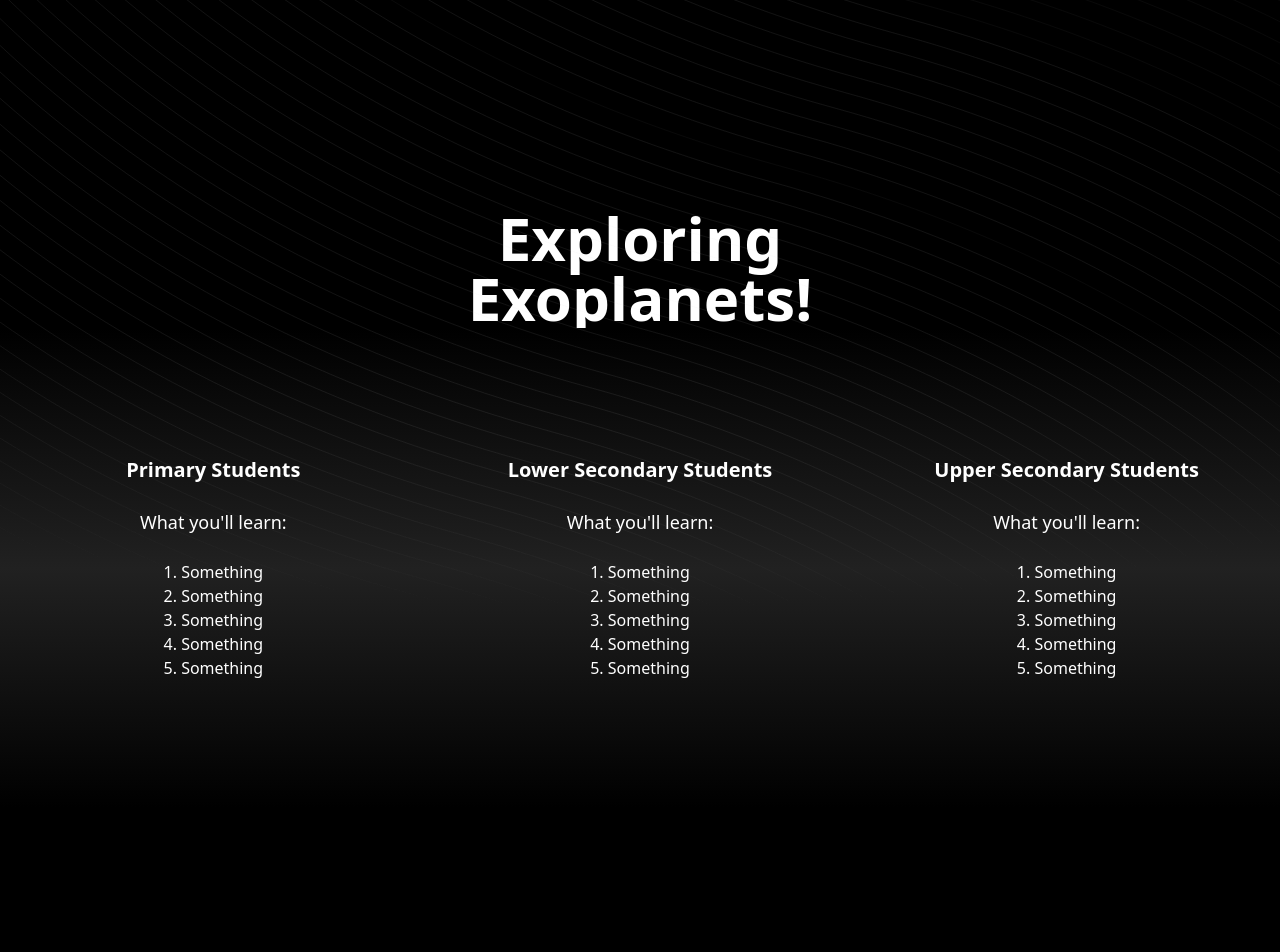
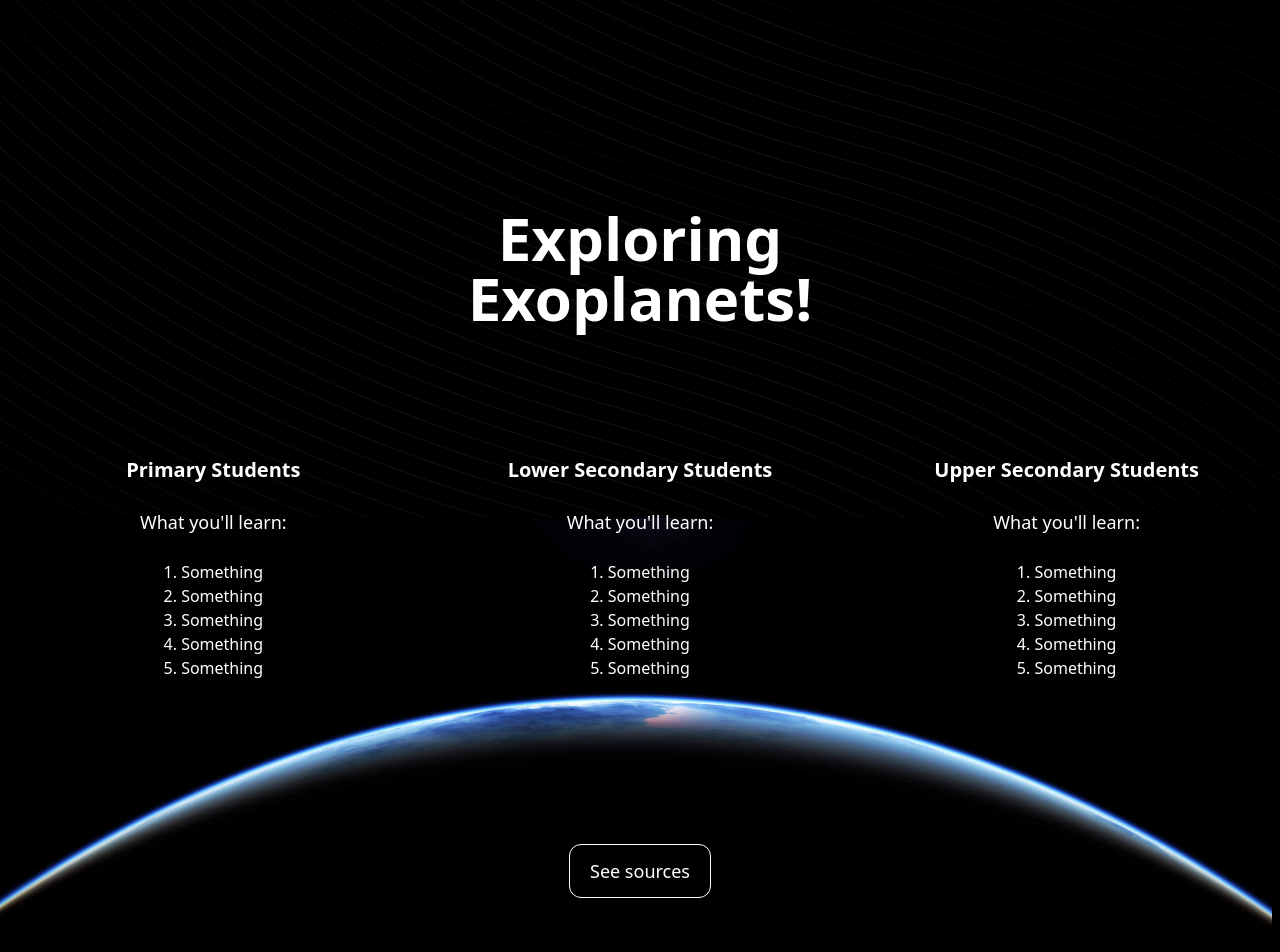
Before and after one commit to ebeeyuuu/nasa-exoplant-exploration, a Next.js app: page / in a window 1280 px wide. Shown: the top 952 px of the page. Before the commit the page ends 808 px from the top, so only its background shows below. Built offline with nearby package versions, Linux system fonts and the light colour scheme.

Commit message:
added global popup menu

```diff
--- a/src/app/components/Hero.tsx
+++ b/src/app/components/Hero.tsx
@@ -1,18 +1,25 @@
-import React from "react";
+import React, { useState, useRef } from "react";
 import BackgroundBeams from "./Hero/BackgroundBeams";
 import useEducation from "@/context/educationContext";
 import LoadingButton from "./LoadingButton";
+import Image from "next/image";
+import earth from "@/images/earth.png";
+import { motion } from "framer-motion";
+import PopupMenu from "./PopupMenu";
 
 const Hero = () => {
+  const [isMenuOpen, setIsMenuOpen] = useState(false);
+  const buttonRef = useRef<HTMLButtonElement>(null);
+
   return (
-    <div className="flex flex-col w-full h-full justify-center items-center">
-      <BackgroundBeams />
+    <div className="flex relative flex-col w-full h-full justify-center items-center">
+      <BackgroundBeams className="absolute top-0 -z-10" />
       <div className="text-6xl text-center flex justify-center items-center flex-col font-extrabold mt-52">
         <span className="block">Exploring</span>
         <span className="block">Exoplanets!</span>
       </div>
       <div className="grid grid-cols-3 gap-0 h-[60vh] w-full">
-        <div className="bg-gradient-to-b from-black via-[#212121] to-black flex justify-center items-center flex-col gap-y-6">
+        <div className="flex justify-center items-center flex-col gap-y-6">
           <div className="text-xl font-bold text-center scale-100 max-lg:scale-[80%] smooth-animation">
             Primary Students
           </div>
@@ -29,7 +36,7 @@ const Hero = () => {
             </ul>
           </div>
         </div>
-        <div className="bg-gradient-to-b from-black via-[#212121] to-black flex justify-center items-center flex-col gap-y-6">
+        <div className="flex justify-center items-center flex-col gap-y-6">
           <div className="text-xl font-bold text-center scale-100 max-lg:scale-[80%] smooth-animation">
             Lower Secondary Students
           </div>
@@ -46,7 +53,7 @@ const Hero = () => {
             </ul>
           </div>
         </div>
-        <div className="bg-gradient-to-b from-black via-[#212121] to-black flex justify-center items-center flex-col gap-y-6">
+        <div className="flex justify-center items-center flex-col gap-y-6">
           <div className="text-xl font-bold text-center scale-100 max-lg:scale-[80%] smooth-animation">
             Upper Secondary Students
           </div>
@@ -64,6 +71,33 @@ const Hero = () => {
           </div>
         </div>
       </div>
+      <Image
+        src={earth}
+        alt="earth"
+        className="w-full h-full object-cover absolute top-[30vh] -z-[5] mr-4"
+      />
+      <div className="relative z-20 mt-[-60px] flex justify-center items-center">
+        <button
+          ref={buttonRef}
+          onClick={() => setIsMenuOpen(!isMenuOpen)}
+          className="bg-black border-white border text-white rounded-xl px-5 py-3 text-lg font-medium hover:scale-110 scale-100 smooth-animation mt-24"
+        >
+          See sources
+        </button>
+        <PopupMenu
+          isOpen={isMenuOpen}
+          onClose={() => setIsMenuOpen(false)}
+          triggerRef={buttonRef}
+        >
+          <div className="flex flex-col gap-y-4 italic p-5">
+            <p>
+              &quot;Exoplanet Program: Exoplanet Program.&quot; Exoplanet
+              Exploration: Planets Beyond Our Solar System,
+              exoplanets.nasa.gov/exep.
+            </p>
+          </div>
+        </PopupMenu>
+      </div>
     </div>
   );
 };
--- /dev/null
+++ b/src/app/components/PopupMenu.tsx
@@ -0,0 +1,81 @@
+import React, { useEffect, useRef } from "react";
+import { motion, AnimatePresence } from "framer-motion";
+
+interface PopupMenuProps {
+  isOpen: boolean;
+  onClose: () => void;
+  children: React.ReactNode;
+  triggerRef: React.RefObject<HTMLButtonElement>;
+}
+
+const PopupMenu: React.FC<PopupMenuProps> = ({
+  isOpen,
+  onClose,
+  children,
+  triggerRef,
+}) => {
+  const menuRef = useRef<HTMLDivElement>(null);
+
+  useEffect(() => {
+    const handleEscape = (event: KeyboardEvent) => {
+      if (event.key === "Escape") {
+        onClose();
+      }
+    };
+
+    const handleClickOutside = (event: MouseEvent) => {
+      if (
+        menuRef.current &&
+        !menuRef.current.contains(event.target as Node) &&
+        triggerRef.current &&
+        !triggerRef.current.contains(event.target as Node)
+      ) {
+        onClose();
+      }
+    };
+
+    document.addEventListener("keydown", handleEscape);
+    document.addEventListener("mousedown", handleClickOutside);
+
+    return () => {
+      document.removeEventListener("keydown", handleEscape);
+      document.removeEventListener("mousedown", handleClickOutside);
+    };
+  }, [onClose, triggerRef]);
+
+  return (
+    <AnimatePresence>
+      {isOpen && (
+        <motion.div
+          ref={menuRef}
+          initial={{ opacity: 0, y: -20 }}
+          animate={{ opacity: 1, y: 0, transition: { duration: 0.2 } }}
+          transition={{ duration: 0.2 }}
+          className="absolute transform z-50 bg-white dark:bg-gray-800 rounded-lg shadow-lg p-6 min-w-[50vw] mt-[350px]"
+        >
+          <button
+            onClick={onClose}
+            className="absolute bottom-2 right-2 text-gray-500 hover:text-gray-700 dark:text-gray-400 dark:hover:text-gray-200"
+          >
+            <svg
+              className="w-6 h-6"
+              fill="none"
+              stroke="currentColor"
+              viewBox="0 0 24 24"
+            >
+              <path
+                strokeLinecap="round"
+                strokeLinejoin="round"
+                strokeWidth={2}
+                d="M6 18L18 6M6 6l12 12"
+              />
+            </svg>
+          </button>
+          {children}
+        </motion.div>
+      )}
+    </AnimatePresence>
+  );
+};
+
+export default PopupMenu;
```
Also changed, not shown: src/images/earth.png (added).
